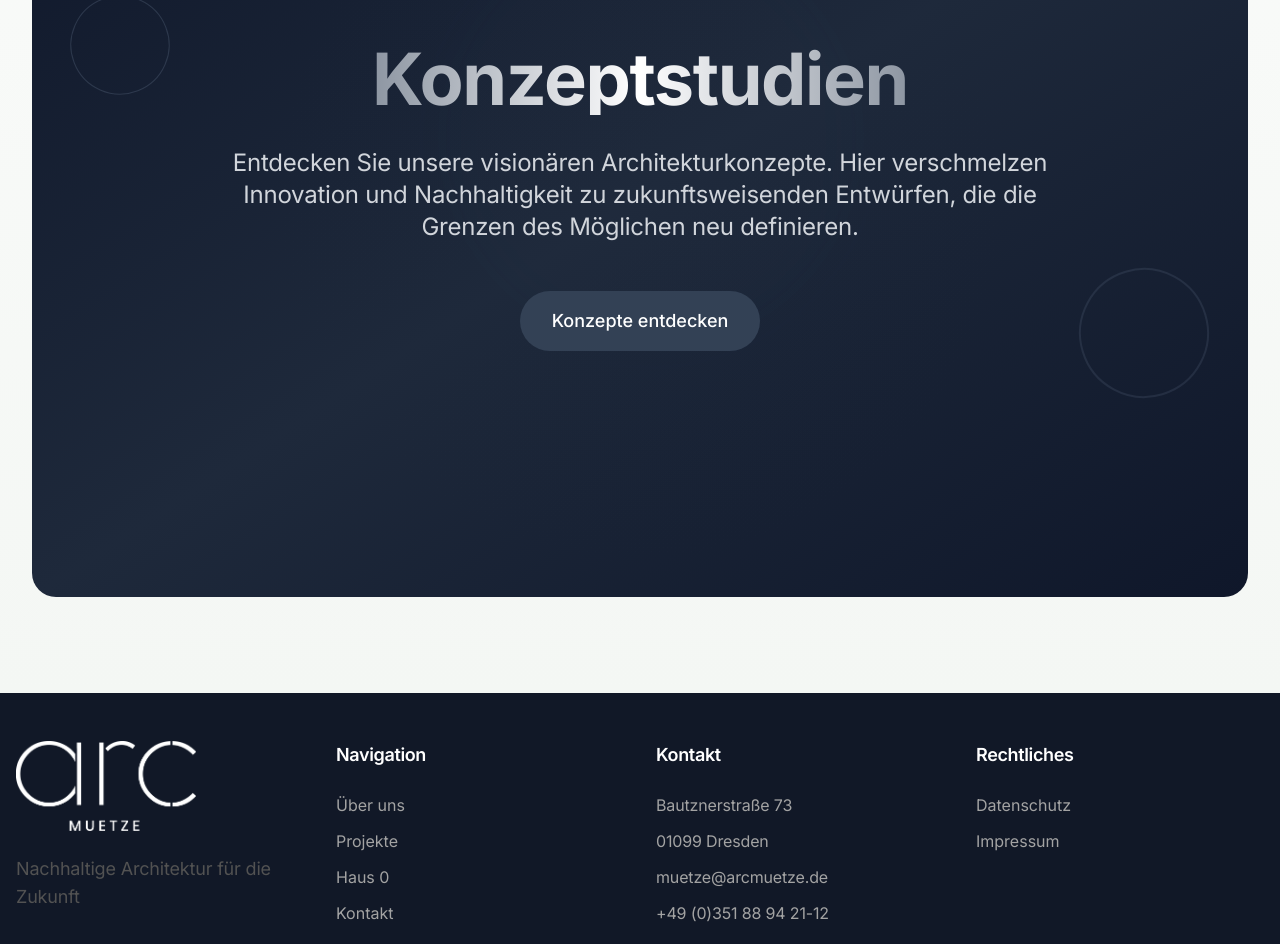
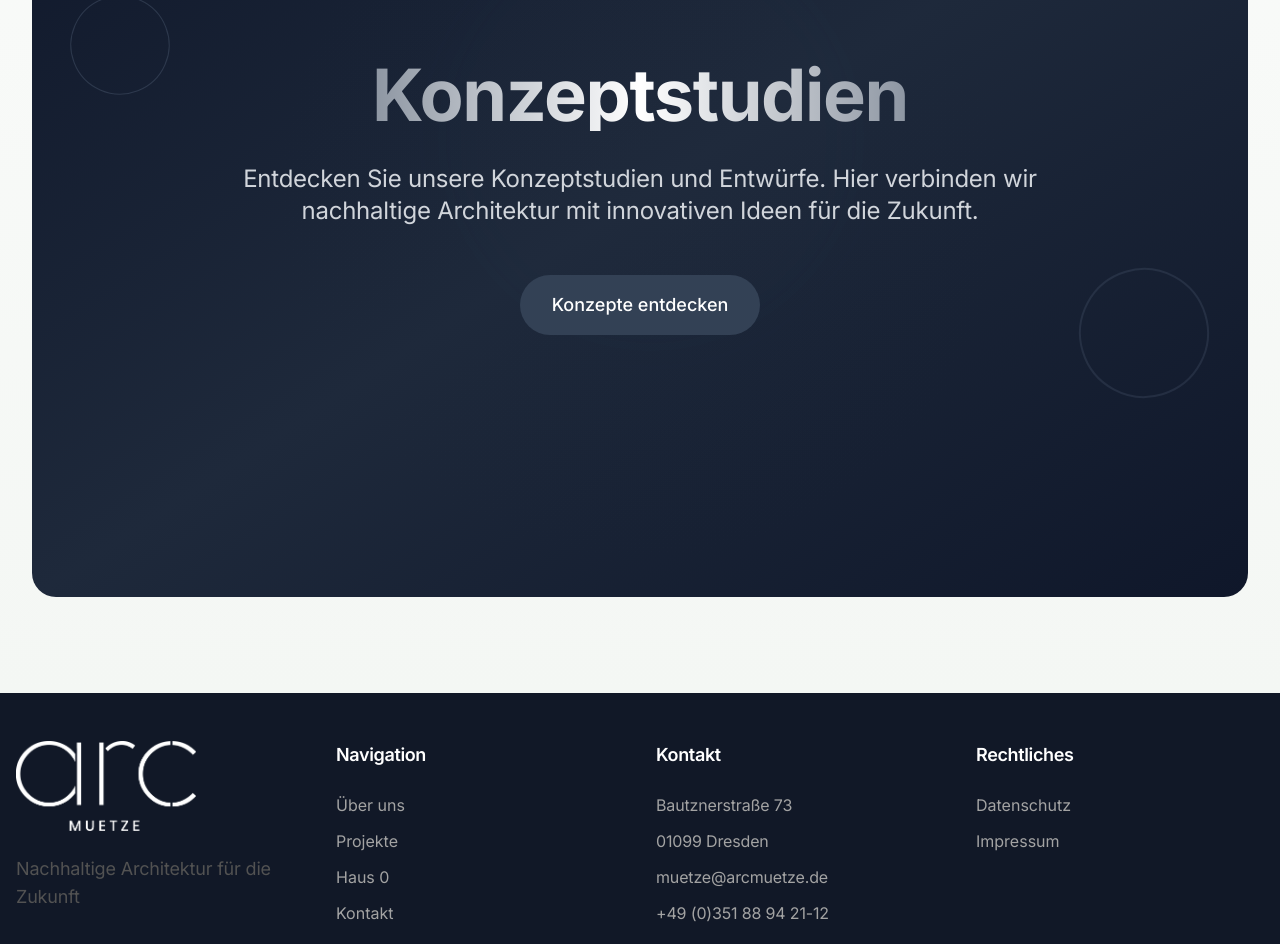
Before and after one commit to KonradBi/Richard, a Next.js app: page /projekte in a window 1280 px wide. Shown: the part 3125-4069 px from the top of the page. Built offline with nearby package versions, Linux system fonts and the light colour scheme.

Commit message:
content: make Konzeptstudien description more modest

```diff
--- a/src/app/projekte/page.tsx
+++ b/src/app/projekte/page.tsx
@@ -453,10 +453,9 @@ export default function ProjektePage() {
                 transition={{ delay: 0.4, duration: 0.8 }}
                 className="text-base sm:text-lg md:text-2xl text-gray-300 mb-8 md:mb-12 leading-relaxed"
               >
-                Entdecken Sie unsere visionären Architekturkonzepte.
-                Hier verschmelzen Innovation und Nachhaltigkeit zu
-                zukunftsweisenden Entwürfen, die die Grenzen des
-                Möglichen neu definieren.
+                Entdecken Sie unsere Konzeptstudien und Entwürfe.
+                Hier verbinden wir nachhaltige Architektur mit
+                innovativen Ideen für die Zukunft.
               </motion.p>
 
               <motion.div
```
